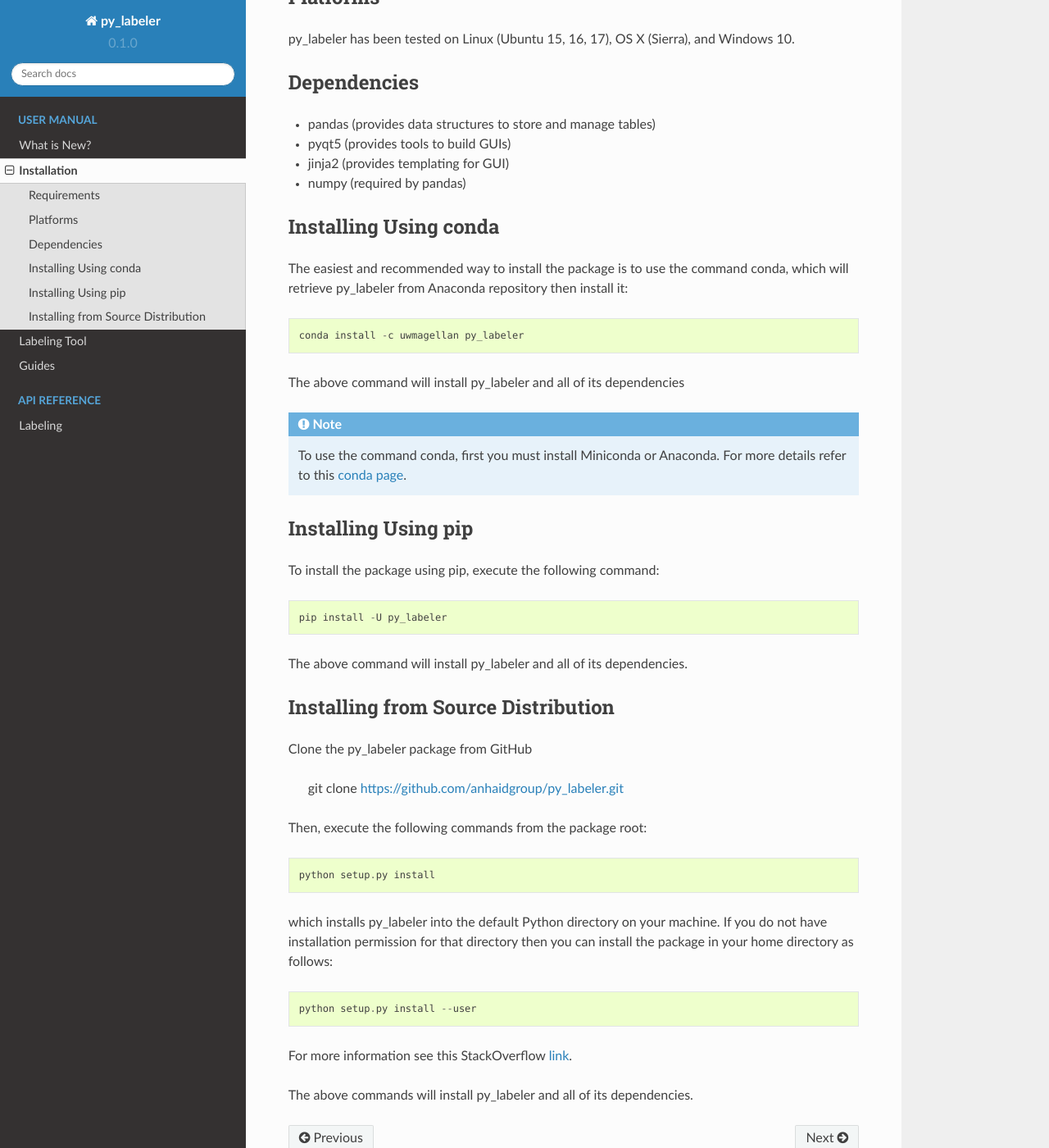
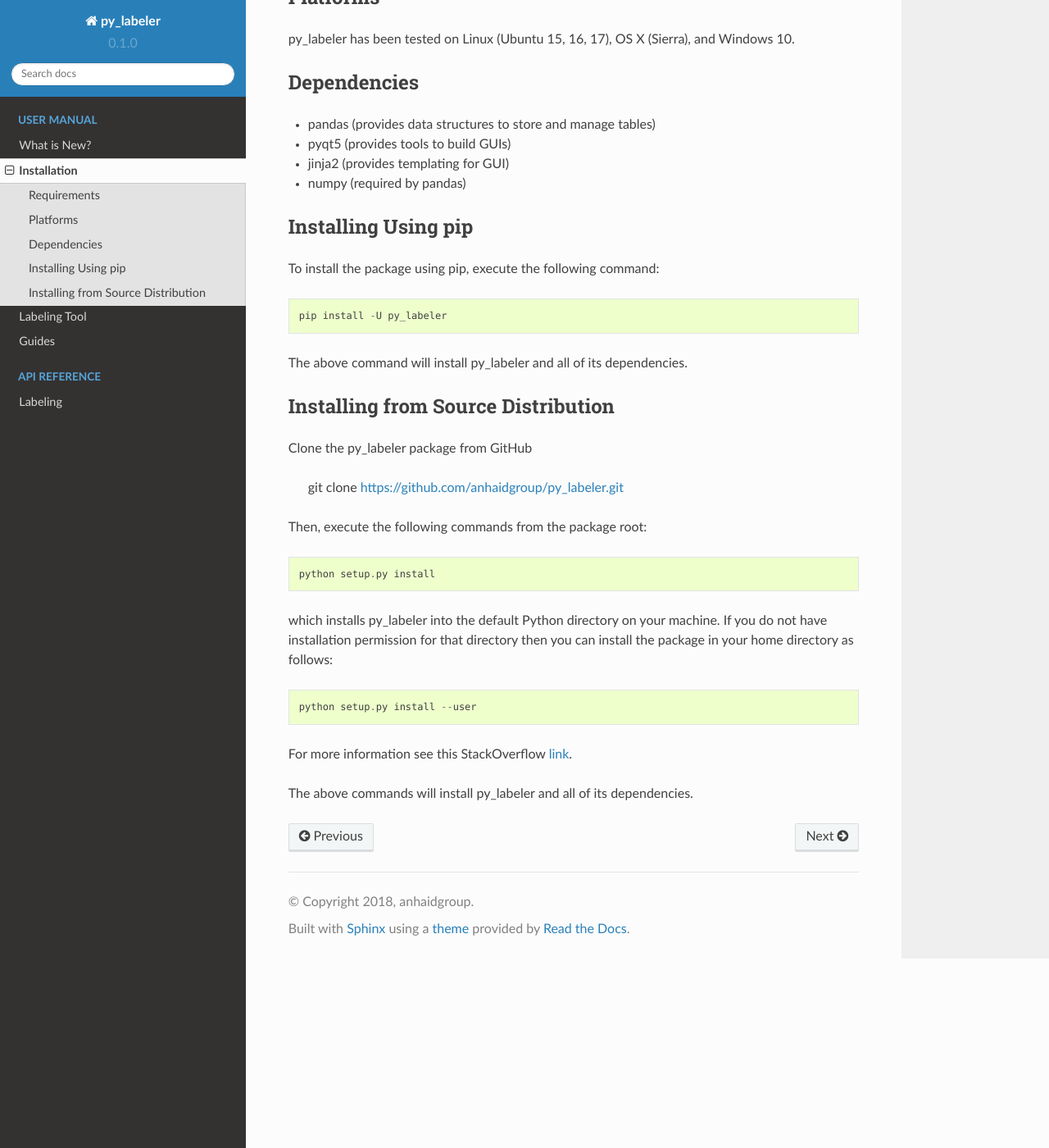
Before and after one commit to anhaidgroup/py_labeler, a Sphinx documentation site: the page built from docs/user_manual/installation.rst, in a window 1280 px wide and 1400 px high, scrolled down 284 px. Shown: the whole window at 82% size. Built offline with Sphinx 7.4.7 and the Read the Docs theme 2.0.0, drawn with Linux system fonts in a browser that asks for light colours; some of the changed text lies outside the part shown.

Commit message:
[DOC] Updated doc related changes.

```diff
--- a/docs/conf.py
+++ b/docs/conf.py
@@ -69,7 +69,7 @@
 
 # General information about the project.
 project = u'py_labeler'
-copyright = u'2016, anhaidgroup'
+copyright = u'2018, anhaidgroup'
 author = u'anhaidgroup'
 
 # The version info for the project you're documenting, acts as replacement for
--- a/docs/user_manual/installation.rst
+++ b/docs/user_manual/installation.rst
@@ -17,20 +17,6 @@
 * jinja2 (provides templating for GUI)
 * numpy (required by pandas)
 
-Installing Using conda
-----------------------
-The easiest and recommended way to install the package is to use the command conda,
-which will retrieve py_labeler from Anaconda repository then install it::
-
-    conda install -c uwmagellan py_labeler
-
-The above command will install py_labeler and all of its dependencies
-
-.. note::
-
-    To use the command conda, first you must install Miniconda or Anaconda. For
-    more details refer to this `conda page <http://conda.pydata.org/docs/using/index.html>`_.
-
 
 Installing Using pip
 --------------------
@@ -41,7 +27,6 @@
 
 
 The above command will install py_labeler and all of its dependencies.
-
 
 Installing from Source Distribution
 -----------------------------------
```
